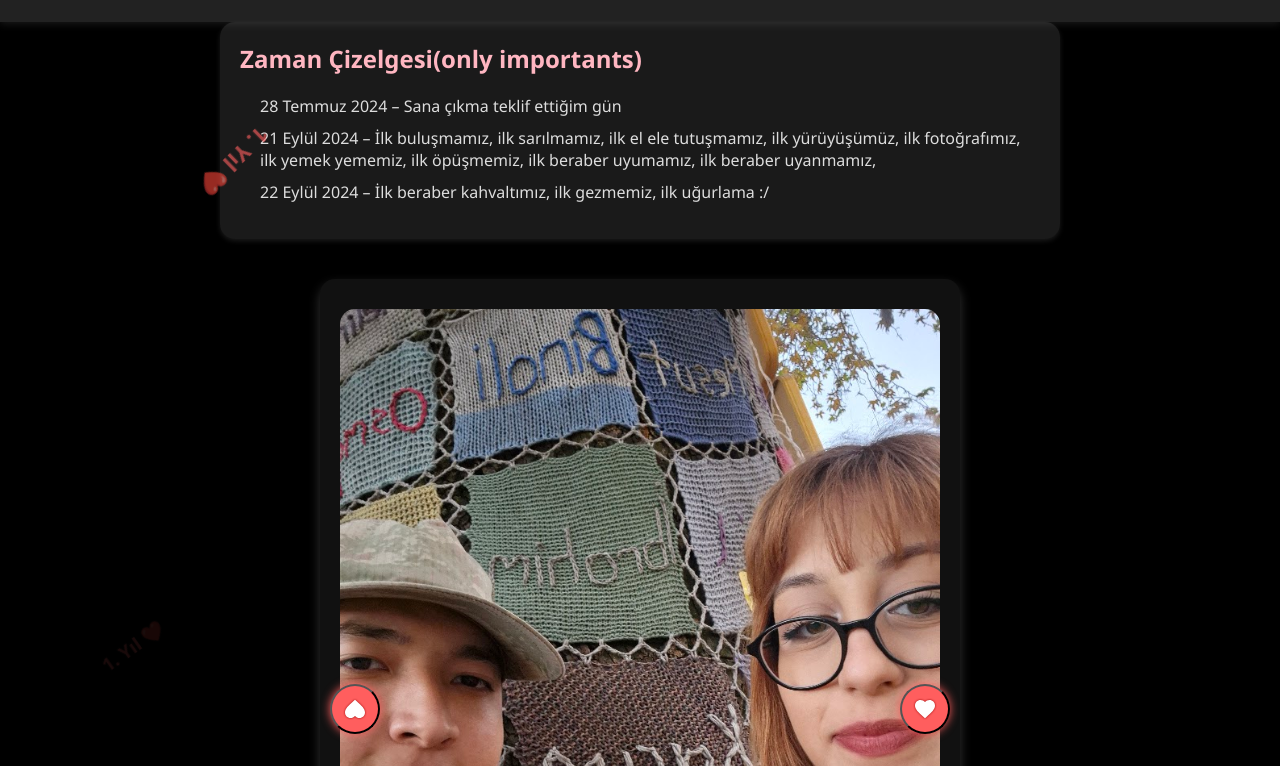
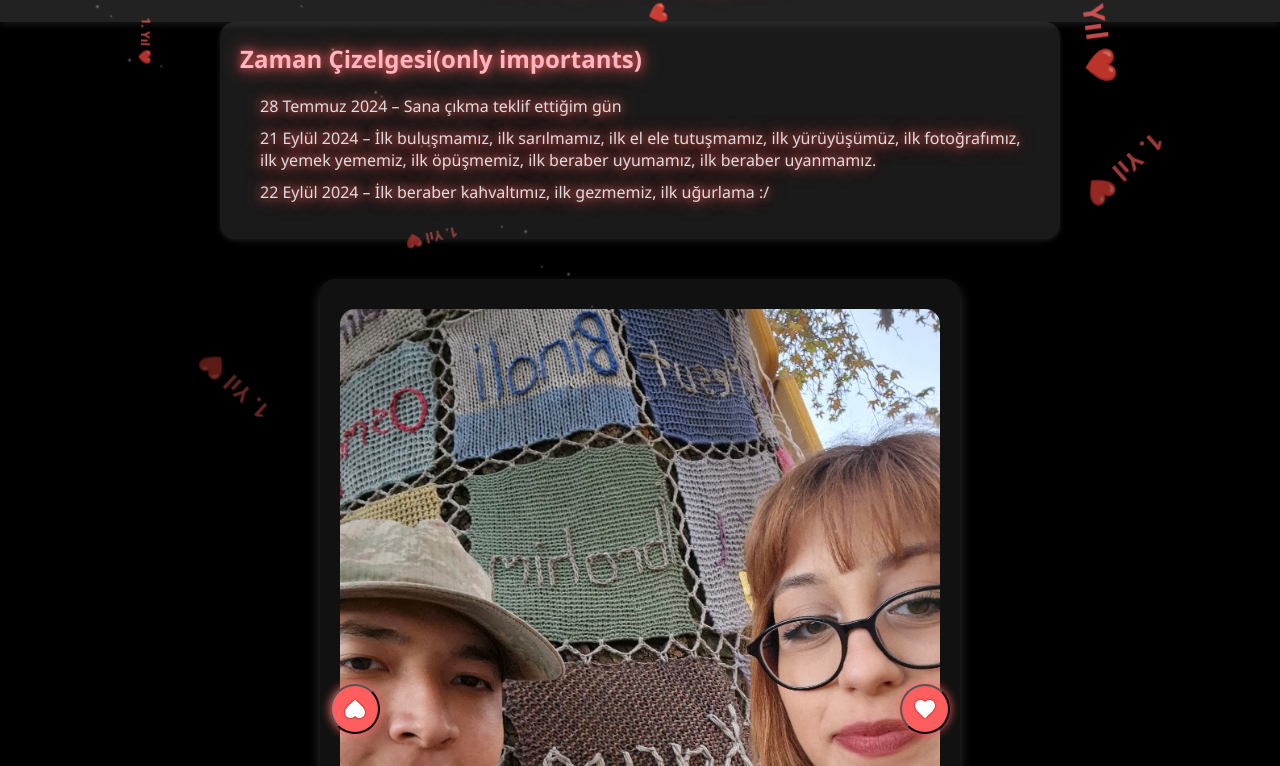
Before and after one commit to Pilotefe/ilayda_site, a plain HTML site: page index.html in a window 1280 px wide. Shown: the part 155-921 px from the top of the page. Drawn offline with Linux system fonts and the light colour scheme.

Commit message:
update V4.2

```diff
--- a/index.css
+++ b/index.css
@@ -213,3 +213,113 @@ footer {
   transform: scale(1.2);
   box-shadow: 0 0 20px #ff3b3b;
 }
+
+/* --- BURADAN SONRA EKLEMELER --- */
+
+/* Fade-in ve Scroll Parlama için başlangıç hali */
+.fade-section {
+  opacity: 0;
+  transform: translateY(30px);
+  transition: opacity 1s ease, transform 1s ease, text-shadow 1s ease;
+}
+
+/* Görünür olduğunda */
+.visible-scroll {
+  opacity: 1 !important;
+  transform: translateY(0) !important;
+  text-shadow: 0 0 10px #ff5e5e, 0 0 20px #ff5e5e !important;
+}
+#starry-night {
+  position: fixed;
+  top: 0;
+  left: 0;
+  width: 100vw;
+  height: 100vh;
+  pointer-events: none;
+  background: transparent;
+  z-index: 1; /* Arka planda kalacak */
+  overflow: hidden;
+}
+
+/* 100 tane küçük yıldız için gölgelerle yaratıyoruz */
+#starry-night::before {
+  content: "";
+  position: absolute;
+  top: 0; left: 0; right: 0; bottom: 0;
+  background: transparent;
+  box-shadow:
+    20px 30px white,
+    50px 80px white,
+    90px 150px white,
+    120px 200px white,
+    170px 40px white,
+    220px 90px white,
+    260px 140px white,
+    310px 190px white,
+    350px 230px white,
+    400px 280px white,
+    450px 320px white,
+    490px 360px white,
+    530px 400px white,
+    580px 440px white,
+    620px 480px white,
+    670px 520px white,
+    700px 560px white,
+    740px 600px white,
+    780px 640px white,
+    820px 680px white;
+  width: 2px;
+  height: 2px;
+  border-radius: 50%;
+  animation: twinkle 5s infinite alternate ease-in-out;
+  filter: drop-shadow(0 0 1px white);
+}
+
+/* İkinci grup yıldızlar farklı animasyon süresiyle */
+#starry-night::after {
+  content: "";
+  position: absolute;
+  top: 0; left: 0; right: 0; bottom: 0;
+  background: transparent;
+  box-shadow:
+    30px 50px white,
+    70px 120px white,
+    110px 170px white,
+    160px 220px white,
+    210px 60px white,
+    250px 110px white,
+    300px 160px white,
+    340px 210px white,
+    380px 250px white,
+    420px 300px white,
+    460px 340px white,
+    500px 380px white,
+    540px 420px white,
+    590px 460px white,
+    630px 500px white,
+    680px 540px white,
+    710px 580px white,
+    750px 620px white,
+    790px 660px white,
+    830px 700px white;
+  width: 2px;
+  height: 2px;
+  border-radius: 50%;
+  animation: twinkle 6s infinite alternate ease-in-out;
+  filter: drop-shadow(0 0 1px white);
+}
+
+@keyframes twinkle {
+  0% {
+    opacity: 0.2;
+    transform: scale(1);
+  }
+  50% {
+    opacity: 1;
+    transform: scale(1.3);
+  }
+  100% {
+    opacity: 0.2;
+    transform: scale(1);
+  }
+}
--- a/index.html
+++ b/index.html
@@ -7,7 +7,7 @@
   <link rel="stylesheet" href="index.css" />
 </head>
 <body>
-
+  <div id="starry-night"></div>
   <!-- Müzik Başlat Butonu -->
   <button id="playBtn" class="heart-button" title="Müziği Başlat">❤️ Müziği Başlat</button>
 
@@ -17,28 +17,28 @@
     Tarayıcınız ses çalmayı desteklemiyor.
   </audio>
 
-  <header>
+  <header class="fade-section">
     <h1>28 Temmuz 2024, Saat 23:01</h1>
     <p>Bir yıla rağmen artan duygularla...</p>
   </header>
 
-  <section class="timeline">
+  <section class="timeline fade-section">
     <h2>Zaman Çizelgesi(only importants)</h2>
     <ul>
       <li>28 Temmuz 2024 – Sana çıkma teklif ettiğim gün</li>
-      <li>21 Eylül 2024 – İlk buluşmamız, ilk sarılmamız, ilk el ele tutuşmamız, ilk yürüyüşümüz, ilk fotoğrafımız, ilk yemek yememiz, ilk öpüşmemiz, ilk beraber uyumamız, ilk beraber uyanmamız,</li>
+      <li>21 Eylül 2024 – İlk buluşmamız, ilk sarılmamız, ilk el ele tutuşmamız, ilk yürüyüşümüz, ilk fotoğrafımız, ilk yemek yememiz, ilk öpüşmemiz, ilk beraber uyumamız, ilk beraber uyanmamız.</li>
       <li>22 Eylül 2024 – İlk beraber kahvaltımız, ilk gezmemiz, ilk uğurlama :/ </li>
     </ul>
   </section>
 
   <!-- Fotoğraf Slider -->
-  <section class="slider">
+  <section class="slider fade-section">
     <button class="nav-arrow nav-left" id="prevBtn" aria-label="Önceki">&#10084;</button>
     <img src="img/1.jpg" alt="Anı 1" class="active" />
     <button class="nav-arrow nav-right" id="nextBtn" aria-label="Sonraki">&#10084;</button>
   </section>
 
-  <section class="letter">
+  <section class="letter fade-section">
     <h2>Kalpten Bir Yazı</h2>
     <p>
       seni tanıdığımda hayatım pek de iyi bir yerde değildi. duygusal olarak yorgundum, içimde karmaşalar vardı ve kendimle mücadele ediyordum. ama sen o kadar hızlı ve güzel geldin ki hayatıma, hemen toparlanmamı sağladın. sadece toparlanmak değil, daha önce hiç yaşamadığım bir huzuru hissettirdin bana. seninle birlikte hayatın renkleri yeniden canlandı, eksik kalan parçalar tamamlandı.
@@ -53,7 +53,7 @@ belki nereye gideceğimizi bilmiyoruz, belki bazı şeyler hala belirsiz. ama i
     </p>
   </section>
 
-  <footer>
+  <footer class="fade-section">
     "Bu sadece bir yıl değil aksine içimde büyüyen bir hikayeydi."
   </footer>
 
@@ -122,6 +122,22 @@ belki nereye gideceğimizi bilmiyoruz, belki bazı şeyler hala belirsiz. ama i
 
     // Sürekli kalp üret
     setInterval(createHeart, 300);
+
+    // Fade-in scroll animasyonu
+
+    const fadeSections = document.querySelectorAll('.fade-section');
+
+    function checkFade() {
+      fadeSections.forEach(sec => {
+        const rect = sec.getBoundingClientRect();
+        if(rect.top < window.innerHeight - 100) {
+          sec.classList.add('visible-scroll');
+        }
+      });
+    }
+
+    window.addEventListener('scroll', checkFade);
+    window.addEventListener('load', checkFade);
   </script>
 </body>
 </html>
```
